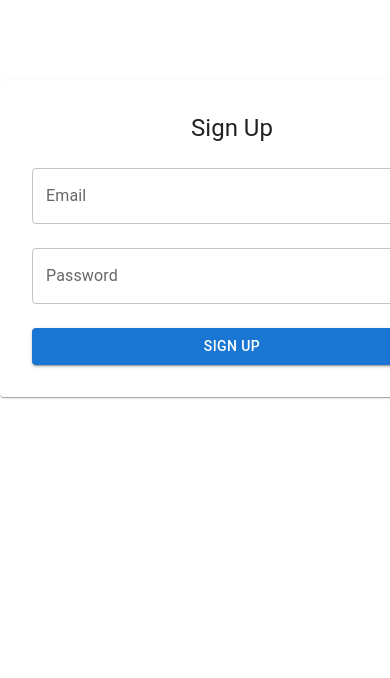
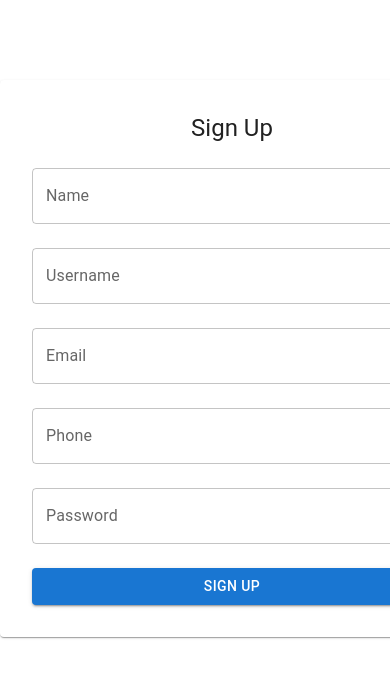
Before and after one commit to ShreyaChaurasiya/crud-frontend, a React (Create React App) app: page /signup in a window 390 px wide. Shown: the top 678 px of the page. Built offline with nearby package versions, Linux system fonts and the light colour scheme.

Commit message:
Signup page with name username email phone

```diff
--- a/src/components/Signup.jsx
+++ b/src/components/Signup.jsx
@@ -1,18 +1,31 @@
-import { Box, TextField, Button, Typography, Paper } from "@mui/material";
+import { TextField, Button, Typography, Paper } from "@mui/material";
 import { useNavigate } from "react-router-dom";
 import { useState } from "react";
 
 const Signup = () => {
-  const [email, setEmail] = useState("");
-  const [password, setPassword] = useState("");
   const navigate = useNavigate();
 
+  const [form, setForm] = useState({
+    name: "",
+    username: "",
+    email: "",
+    phone: "",
+    password: ""
+  });
+
+  const handleChange = (e) => {
+    setForm({ ...form, [e.target.name]: e.target.value });
+  };
+
   const handleSignup = () => {
-    if (!email || !password) {
+    const { name, username, email, phone, password } = form;
+
+    if (!name || !username || !email || !phone || !password) {
       alert("All fields are required");
       return;
     }
 
+    // Temporary auth storage (frontend only)
     localStorage.setItem(
       "authUser",
       JSON.stringify({ email, password })
@@ -30,17 +43,43 @@ const Signup = () => {
 
       <TextField
         fullWidth
+        label="Name"
+        name="name"
+        margin="normal"
+        onChange={handleChange}
+      />
+
+      <TextField
+        fullWidth
+        label="Username"
+        name="username"
+        margin="normal"
+        onChange={handleChange}
+      />
+
+      <TextField
+        fullWidth
         label="Email"
+        name="email"
         margin="normal"
-        onChange={(e) => setEmail(e.target.value)}
+        onChange={handleChange}
+      />
+
+      <TextField
+        fullWidth
+        label="Phone"
+        name="phone"
+        margin="normal"
+        onChange={handleChange}
       />
 
       <TextField
         fullWidth
         label="Password"
         type="password"
+        name="password"
         margin="normal"
-        onChange={(e) => setPassword(e.target.value)}
+        onChange={handleChange}
       />
 
       <Button
```
